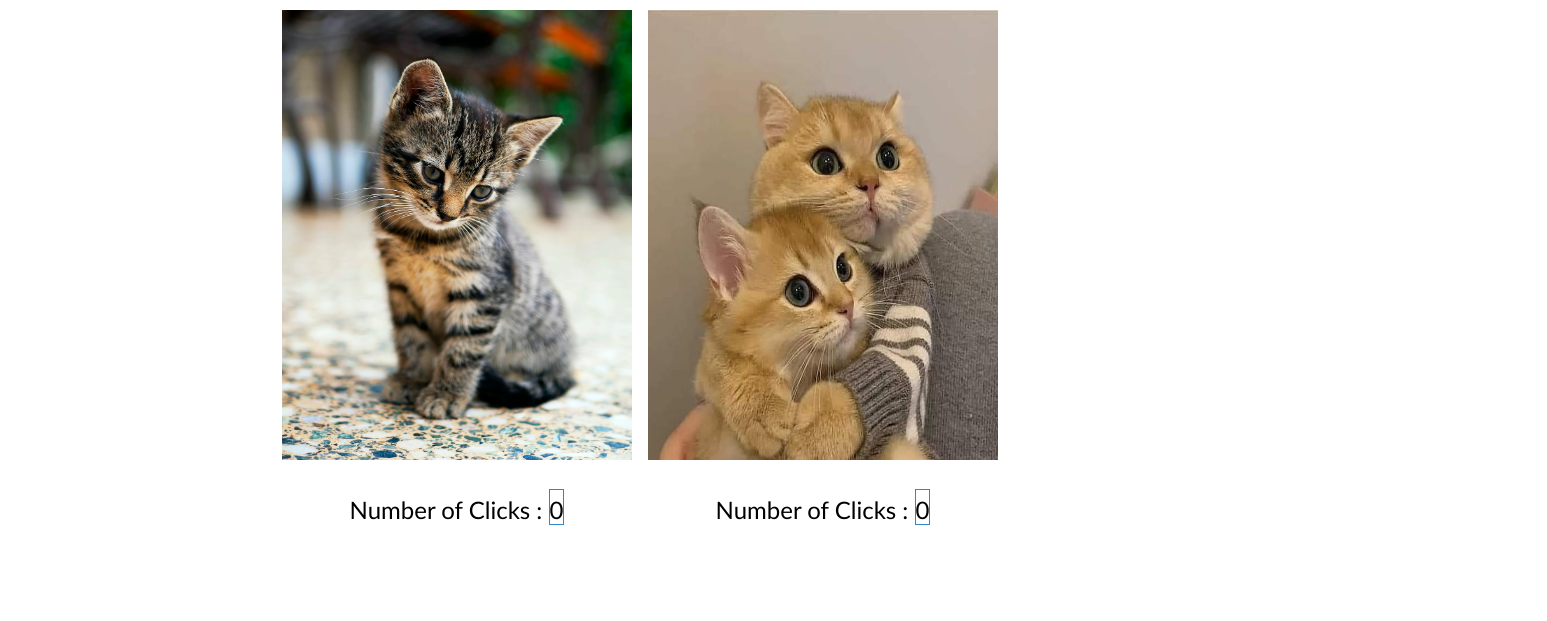
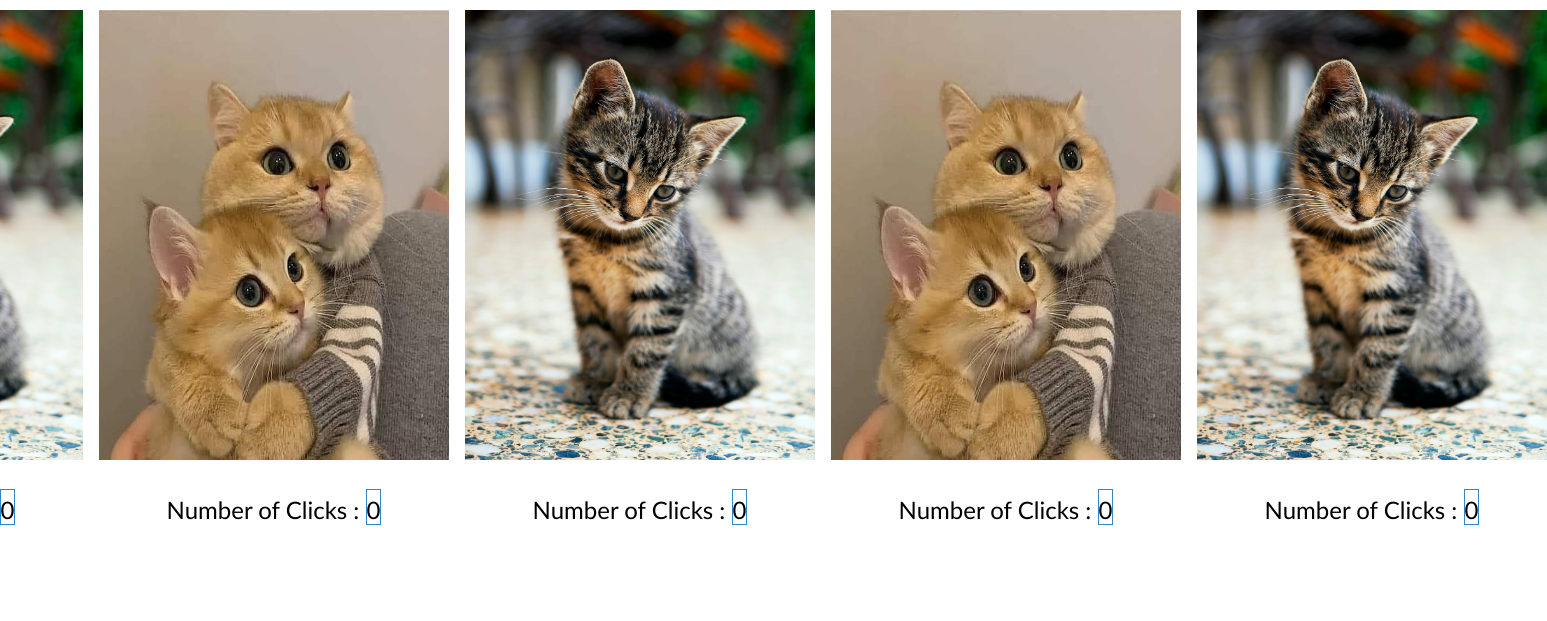
Before and after one commit to gokul-srinath/design-patterns, a plain HTML site: page project-1/cat-clicker.html in a window 1280 px wide. Shown: the part 179-800 px from the top of the page, 1547 px wide, since content can reach past the window. Drawn offline with Linux system fonts and the light colour scheme.

Commit message:
duo to multi, only dom

```diff
--- a/project-1/cat-clicker.html
+++ b/project-1/cat-clicker.html
@@ -8,7 +8,7 @@
     <title>Cat Clicker</title>
   </head>
   <body>
-    <div class="main">
+    <!-- <div class="main">
 
       <div class="cat1">
         <h2 class="name"></h2>
@@ -30,7 +30,7 @@
         </div>
       </div>
 
-    </div>
+    </div> -->
   </body>
   <script src="./script.js"></script>
 </html>
--- a/project-1/script.js
+++ b/project-1/script.js
@@ -1,16 +1,76 @@
-let counter = document.querySelectorAll('.counter');
-let click = document.querySelectorAll('.click');
-let cname = document.querySelectorAll('.name');
-let cimg = document.querySelectorAll('.img');
-let catNames = ["timmy","jimmy"]
-let catLinks = ["./cat.jpeg","./cat2.jpg"]
+// let counter = document.querySelectorAll(".counter");
+// let click = document.querySelectorAll(".click");
+// let cname = document.querySelectorAll(".name");
+// let cimg = document.querySelectorAll(".img");
+let catNames = ["timmy", "jimmy"];
+let catLinks = ["./cat.jpeg", "./cat2.jpg"];
+let nCats = 5;
+let body = document.querySelector("body");
+body.innerHTML = "";
+
+function createElement(type, classNames, attr = []) {
+  let ele = document.createElement(type);
+  if (classNames) {
+    ele.className = classNames;
+  }
+
+  for (let i = 0; i < attr.length; i++) {
+    ele.setAttribute(attr[i]["key"], attr[i]["val"]);
+  }
+
+  return ele;
+}
+
+
+
+let main = createElement("div", "main");
+
+for (let i = 0; i < nCats; i++) {
+  let cat = createElement("div", "cat1");
+  let header = createElement("h2", "name");
+  header.innerHTML = catNames[i%2];
+  cat.append(header);
+
+  let imgDiv = createElement("div", "click");
+
+  imgDiv.append(
+    createElement("img", "img", [
+      { key: "alt", val: "cat" },
+      { key: "height", val: "450px" },
+      { key: "width", val: "350px" },
+      { key: "src", val: catLinks[i%2] },
+    ])
+  );
+
+  let controlDiv = createElement("div", "control");
+
+  let contentControl = createElement("div");
+
+  contentControl.innerHTML = "Number of Clicks : ";
+
+  let spanEle = createElement("span", "counter");
+  spanEle.innerHTML = "0";
+
+  contentControl.append(spanEle);
+  controlDiv.append(contentControl);
+
+  imgDiv.addEventListener("click", () => {
+    spanEle.innerHTML = parseInt(spanEle.innerHTML) + 1;
+  });
+
+  cat.append(imgDiv);
+  cat.append(controlDiv);
+  main.append(cat);
+  body.append(main);
+}
 
 // console.log(counter,click)
 
-for(let i=0;i<2;i++) {
-    cimg[i].setAttribute('src',catLinks[i])
-    cname[i].innerHTML = catNames[i]
-    click[i].addEventListener('click',()=>{
-        counter[i].innerHTML = parseInt(counter[i].innerHTML) + 1
-    })
-}
+// for(let i=0;i<2;i++) {
+
+//     cimg[i].setAttribute('src',catLinks[i])
+//     cname[i].innerHTML = catNames[i]
+//     click[i].addEventListener('click',()=>{
+//         counter[i].innerHTML = parseInt(counter[i].innerHTML) + 1
+//     })
+// }
```
